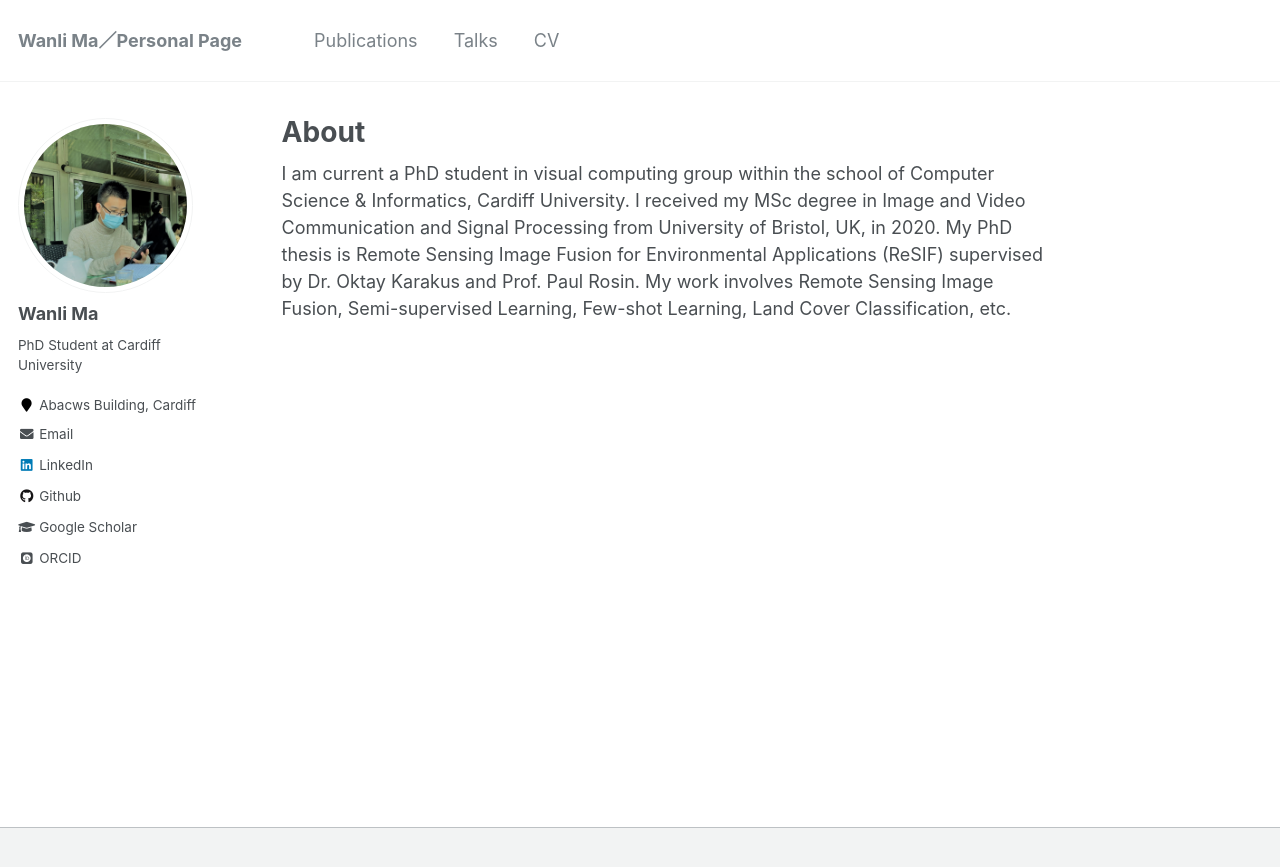
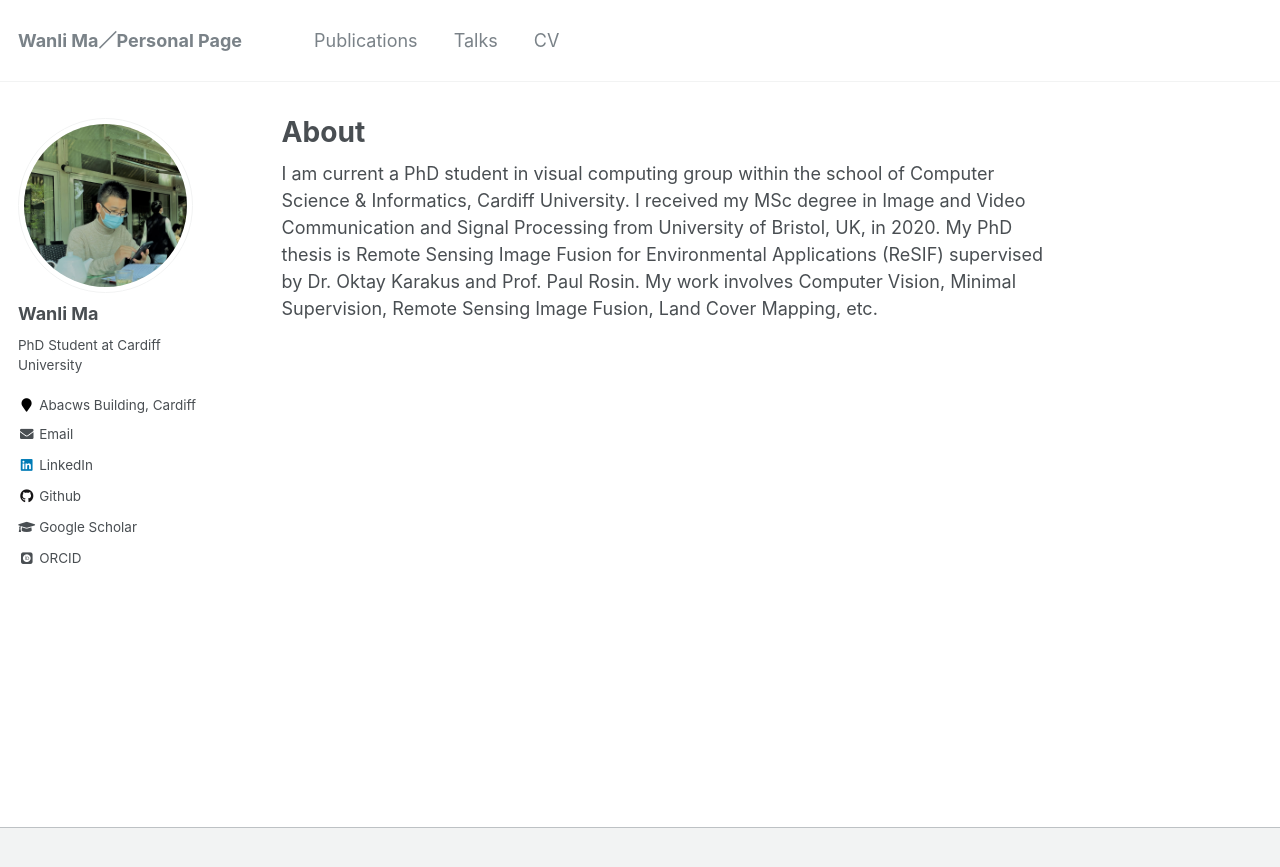
Before and after one commit to WANLIMA-CARDIFF/wanlima-cardiff.github.io, a Jekyll site: the page built from _pages/about.md, in a window 1280 px wide. Shown: the top 867 px of the page. Built offline with Jekyll 4.4.1, drawn with Linux system fonts in a browser that asks for light colours; some web fonts are replaced.

Commit message:
Update about.md

```diff
--- a/_pages/about.md
+++ b/_pages/about.md
@@ -7,4 +7,4 @@
   - /about/
   - /about.html
 ---
-I am current a PhD student in visual computing group within the school of Computer Science & Informatics, Cardiff University. I received my MSc degree in Image and Video Communication and Signal Processing from University of Bristol, UK, in 2020. My PhD thesis is Remote Sensing Image Fusion for Environmental Applications (ReSIF) supervised by Dr. Oktay Karakus and Prof. Paul Rosin. My work involves Remote Sensing Image Fusion, Semi-supervised Learning, Few-shot Learning, Land Cover Classification, etc.
+I am current a PhD student in visual computing group within the school of Computer Science & Informatics, Cardiff University. I received my MSc degree in Image and Video Communication and Signal Processing from University of Bristol, UK, in 2020. My PhD thesis is Remote Sensing Image Fusion for Environmental Applications (ReSIF) supervised by Dr. Oktay Karakus and Prof. Paul Rosin. My work involves Computer Vision, Minimal Supervision, Remote Sensing Image Fusion, Land Cover Mapping, etc.
```
